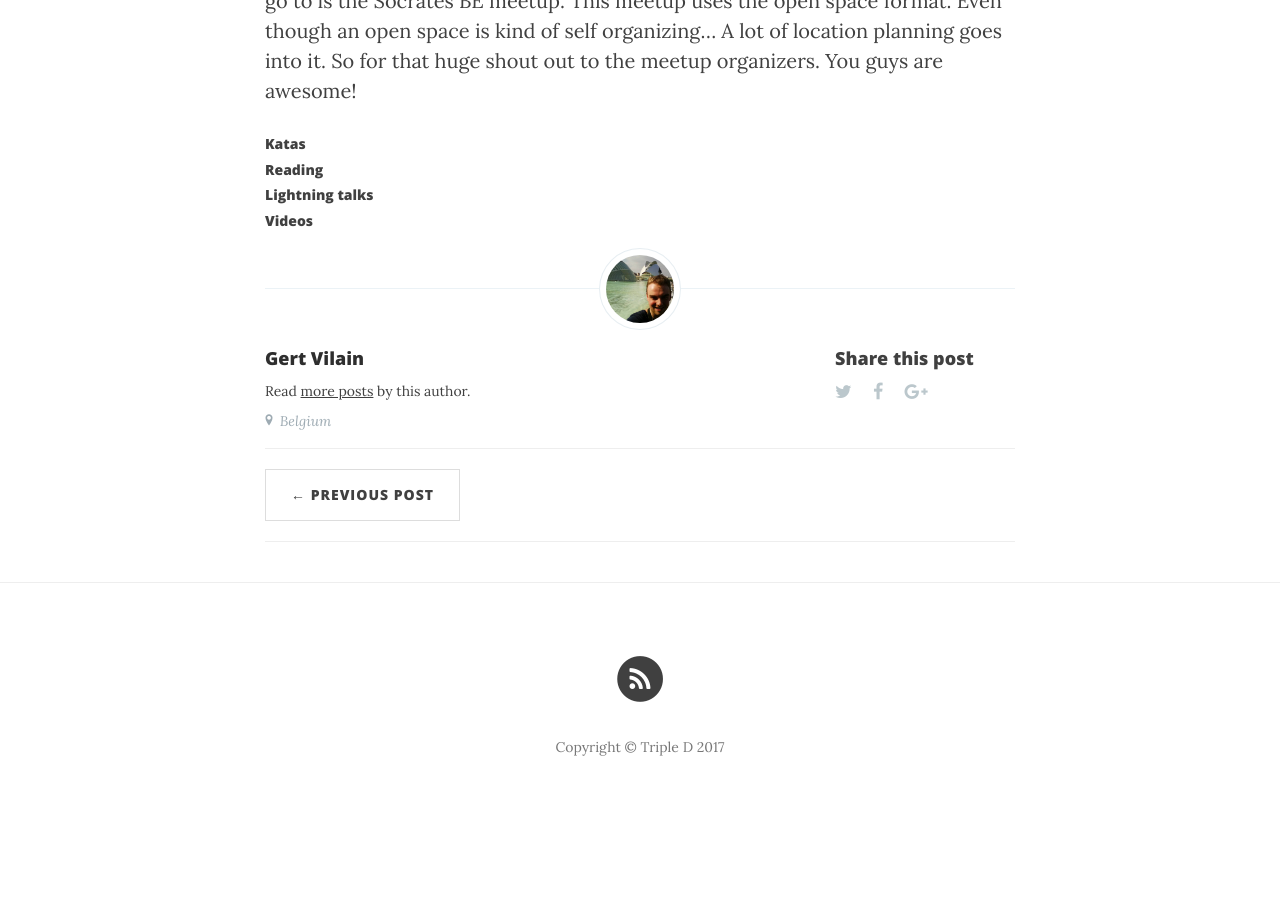
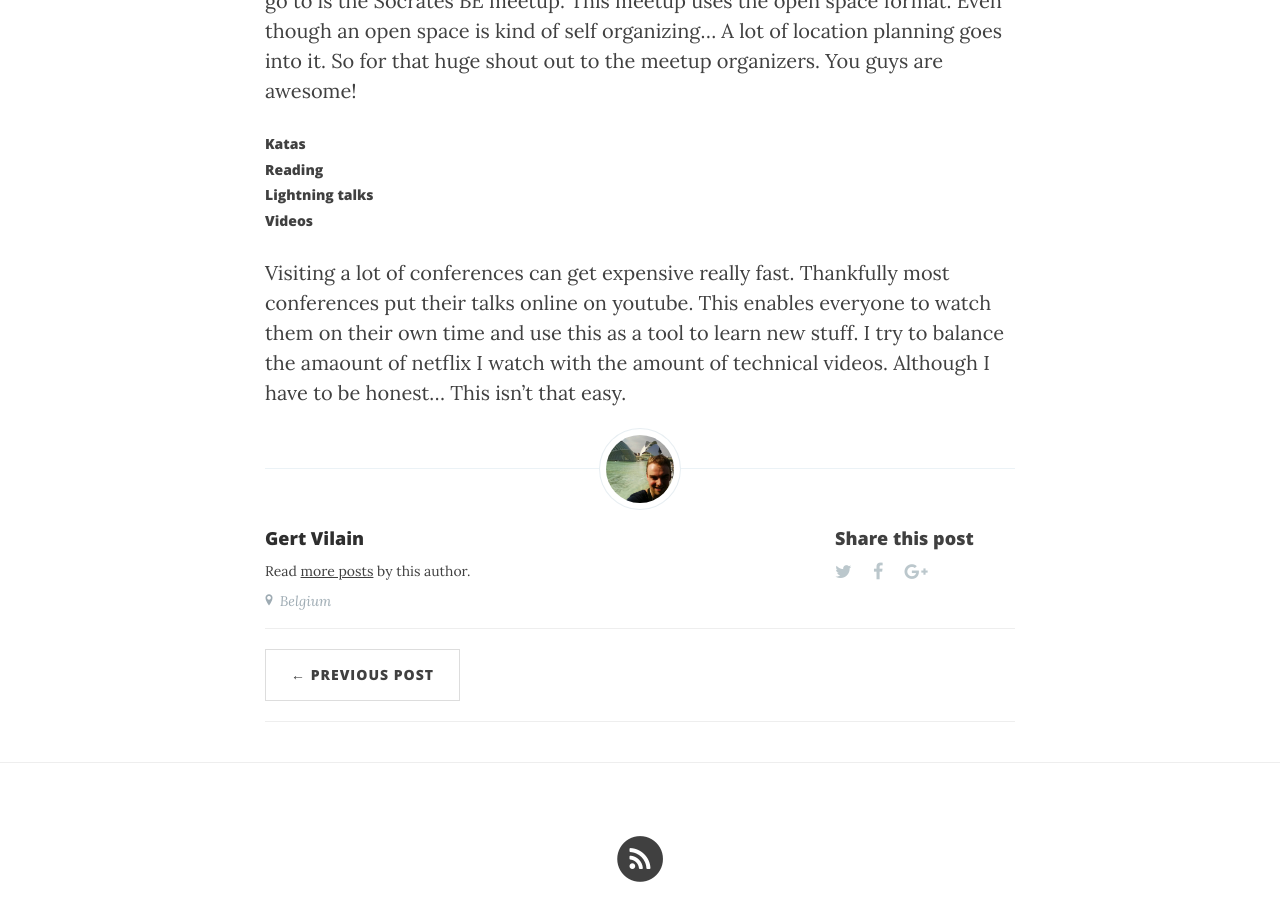
Before and after one commit to tripledio/tripledio.github.io, a Jekyll site: the page built from _posts/2017-10-14-Deliberate-Practice.md, in a window 1280 px wide and 900 px high, scrolled down 1086 px. Built offline with Jekyll 4.4.1, drawn with Linux system fonts in a browser that asks for light colours; nearby versions of some CDN libraries; before the commit the page ends 1909 px from its top, so only the background shows below that.

Commit message:
Add short part about videos

```diff
--- a/_posts/2017-10-14-Deliberate-Practice.md
+++ b/_posts/2017-10-14-Deliberate-Practice.md
@@ -33,3 +33,6 @@ You guys are awesome!
 ##### Reading
 ##### Lightning talks
 ##### Videos
+Visiting a lot of conferences can get expensive really fast. Thankfully most conferences put their talks online on youtube.
+This enables everyone to watch them on their own time and use this as a tool to learn new stuff. I try to balance the amaount of netflix
+I watch with the amount of technical videos. Although I have to be honest... This isn't that easy.
```
